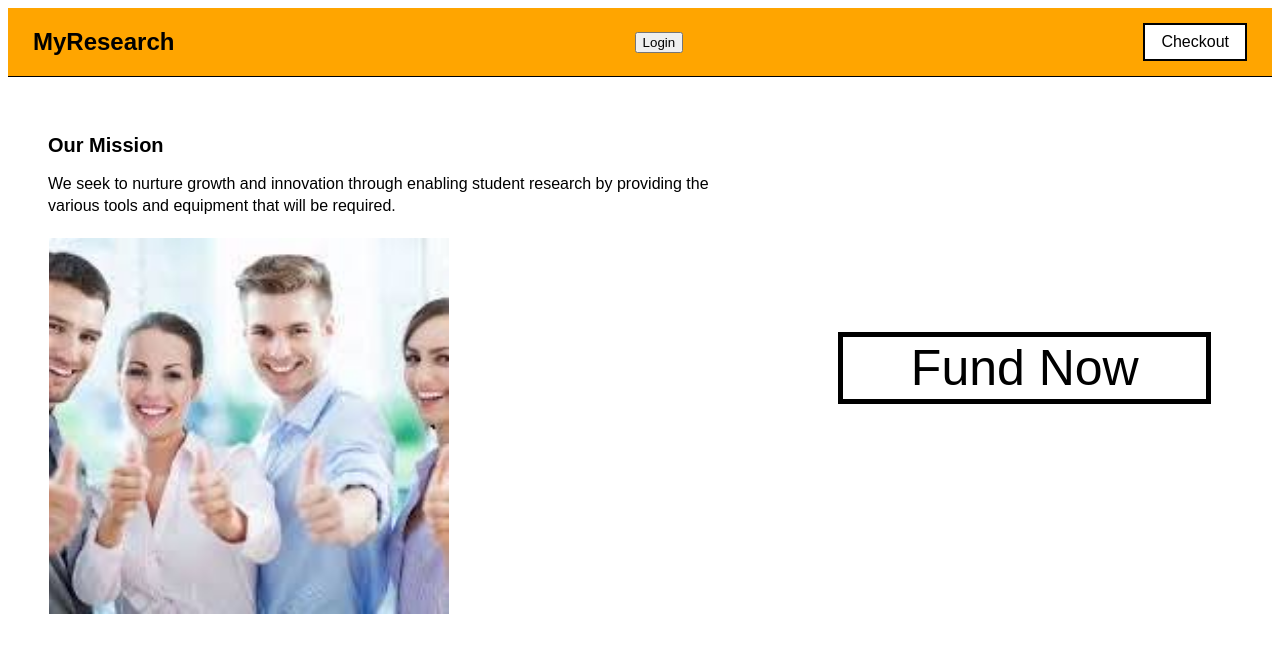
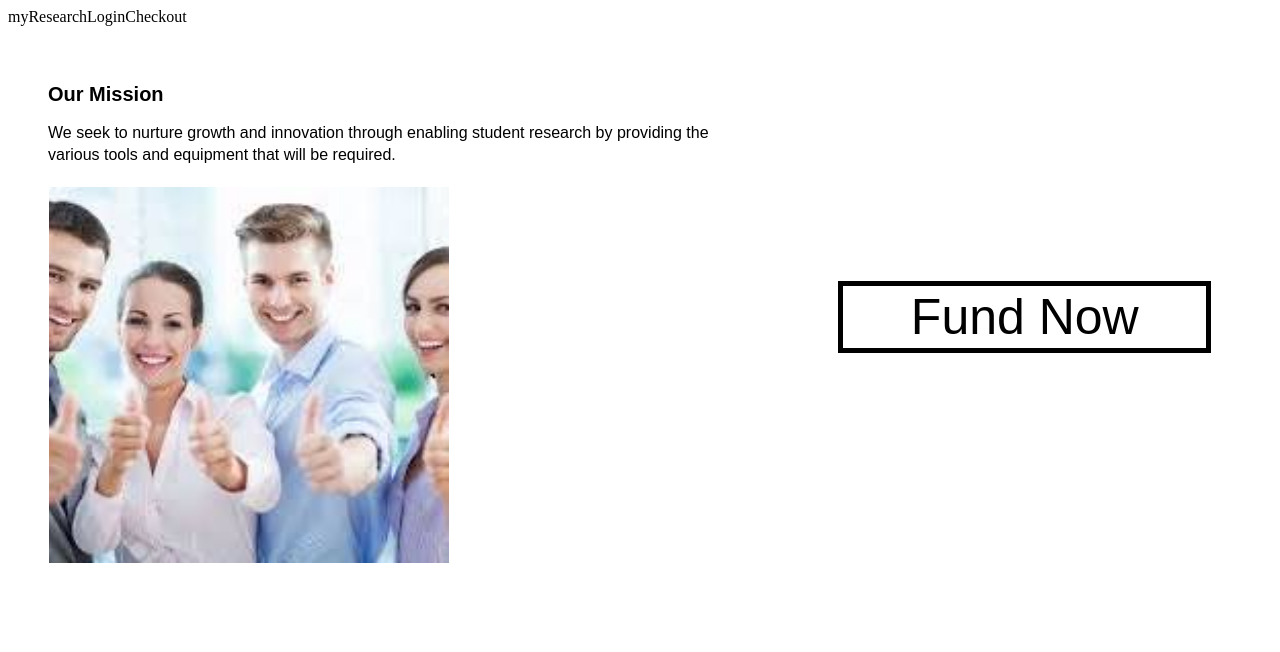
Before and after one commit to DaVinci523/SWEN261_Proj, an Angular app in the folder ufund-ui/: page /app-homepage in a window 1280 px wide. Shown: the top 652 px of the page. Built offline with nearby package versions, Linux system fonts and the light colour scheme.

Commit message:
began creation of nav bar

```diff
--- a/ufund-ui/src/app/app-module.ts
+++ b/ufund-ui/src/app/app-module.ts
@@ -15,6 +15,7 @@ import { CheckoutPage } from './checkout-page/checkout-page';
 import { NeedsCupboard } from './needs-cupboard/needs-cupboard';
 import { FundingBasket } from './funding-basket/funding-basket';
 import { Checkout } from './checkout/checkout';
+import { NavBar } from './nav-bar/nav-bar';
 
 @NgModule({
   declarations: [
@@ -26,7 +27,8 @@ import { Checkout } from './checkout/checkout';
     CheckoutPage,
     NeedsCupboard,
     FundingBasket,
-    Checkout
+    Checkout,
+    NavBar
   ],
   imports: [
     BrowserModule,
--- a/ufund-ui/src/app/app-routing-module.ts
+++ b/ufund-ui/src/app/app-routing-module.ts
@@ -4,13 +4,14 @@ import { RouterModule, Routes } from '@angular/router';
 import { AdminPage } from './admin-page/admin-page';
 import { HomePage } from './home-page/home-page';
 import { LoginPage } from './login-page/login-page';
+import { CheckoutPage } from './checkout-page/checkout-page';
 
 const routes: Routes = [
   { path : 'admin', component: AdminPage},
   { path : 'app-homepage', component: HomePage},
   { path : '', redirectTo: '/app-homepage', pathMatch: 'full' },
-  { path: 'login', component : LoginPage}
-
+  { path: 'login', component : LoginPage},
+  { path : 'checkout', component : CheckoutPage}
 ];
 
 @NgModule({
--- a/ufund-ui/src/app/home-page/home-page.html
+++ b/ufund-ui/src/app/home-page/home-page.html
@@ -1,14 +1,5 @@
+<app-nav-bar></app-nav-bar>
 <div class="home-page">
-    <!-- Upper Bar -->
-     <header class="upper-bar">
-        <h1>MyResearch</h1>
-        @if (user.isLoggedIn()) {
-            <p>Welcome {{ user.getCurrentUser() }}!</p>
-        } @else {
-            <button class="login-button" (click)="goToLogin()">Login</button>
-        }
-        <button class="checkout-button" (click)="goToCheckout()">Checkout</button>
-     </header>
 
      <!-- Main Page content-->
     <main class="main-content">
--- /dev/null
+++ b/ufund-ui/src/app/nav-bar/nav-bar.css
@@ -0,0 +1,7 @@
+nav-bar{
+    display: grid;
+    grid-template-columns: 70% 20% 10%;
+    padding: 3%;
+    background-color: rgb(251, 109, 7);
+    padding: 15 px 20 px;
+}
--- /dev/null
+++ b/ufund-ui/src/app/nav-bar/nav-bar.html
@@ -0,0 +1,9 @@
+<nav class= "nav-bar">
+
+<a (click)="goToHome()">myResearch</a>
+
+<a (click)="goToLogin()">Login</a>
+
+<a (click)="goToCheckout()">Checkout</a>
+
+</nav>
--- /dev/null
+++ b/ufund-ui/src/app/nav-bar/nav-bar.ts
@@ -0,0 +1,26 @@
+import { Component } from '@angular/core';
+import { Router } from '@angular/router';
+
+@Component({
+  selector: 'app-nav-bar',
+  standalone: false,
+  templateUrl: './nav-bar.html',
+  styleUrl: './nav-bar.css'
+})
+export class NavBar {
+  constructor(private router: Router) {}
+
+  goToHome() {
+    this.router.navigate(['']);
+  }
+
+
+  goToCheckout() {
+    this.router.navigate(['/checkout']);
+  }
+
+  goToLogin() {
+    this.router.navigate(['/login']);
+  }
+
+}
```
Also changed, not shown: ufund-ui/src/app/home-page/home-page.css (line endings or trailing spaces), 1 other file (tests, documents, lock files or other folders).
